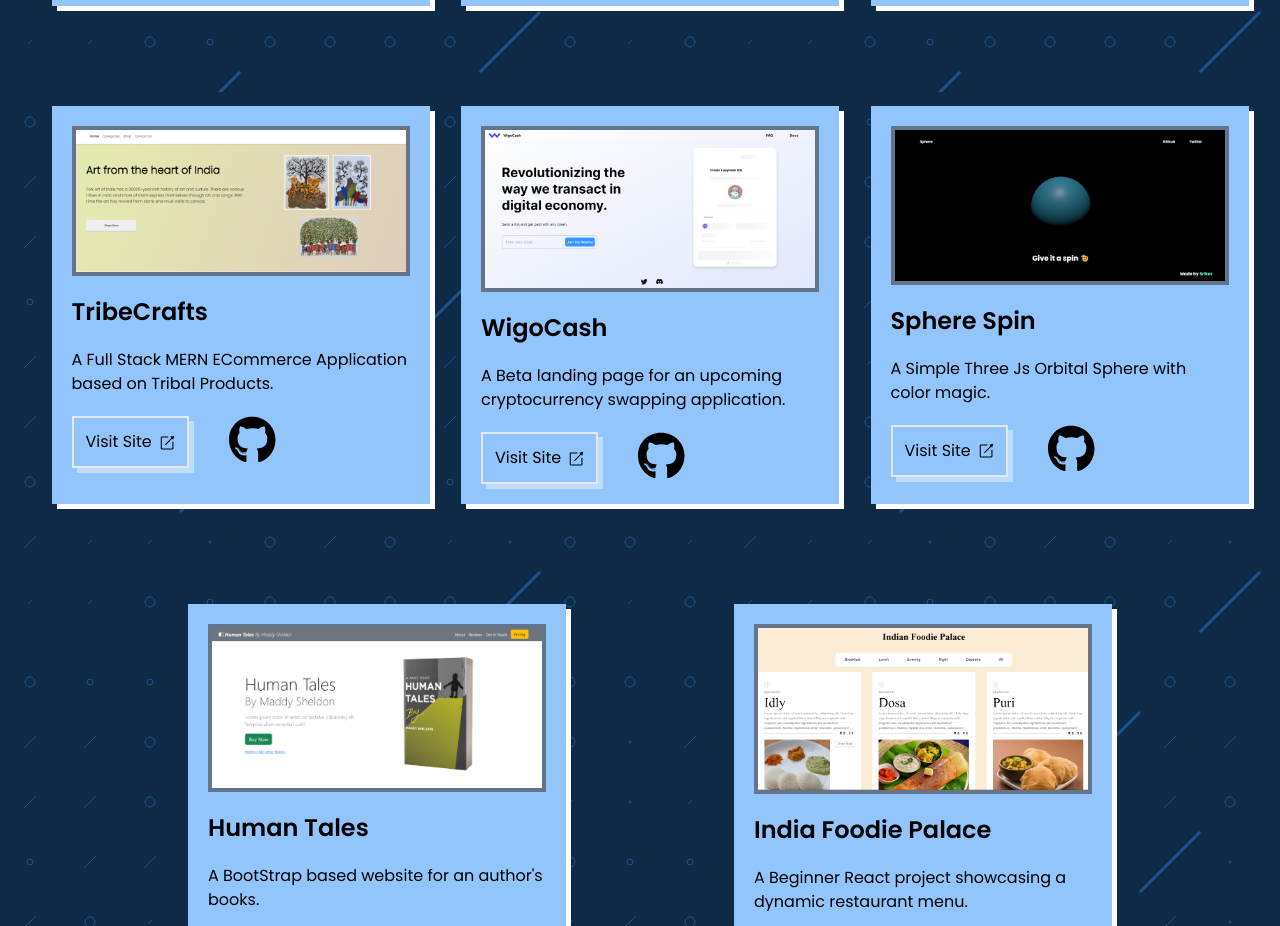
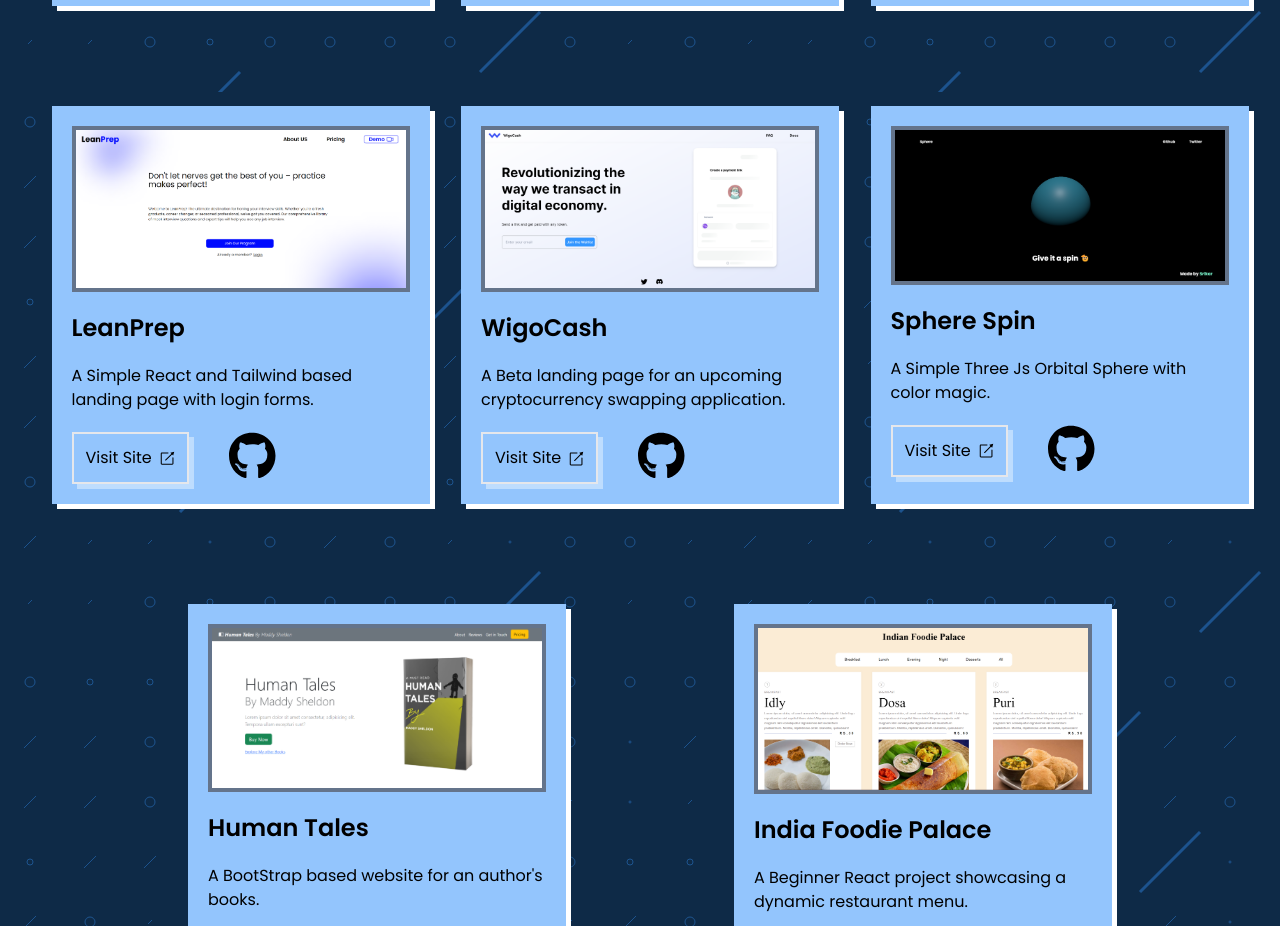
Before and after one commit to Srikarmk/Portfolio, a React (Vite) app: page / in a window 1280 px wide. Shown: the part 2220-3146 px from the top of the page. Built offline with nearby package versions, Linux system fonts and the light colour scheme.

Commit message:
Fixes done

```diff
--- a/src/Components/Portfolio/Home.jsx
+++ b/src/Components/Portfolio/Home.jsx
@@ -14,7 +14,7 @@
             <h1 className="text-2xl md:text-5xl font-bold md:font-extrabold ">Hi , I am M.K.Sai Srikar</h1>
             <p className="animate-typing overflow-hidden whitespace-nowrap border-r-4 border-r-white  text-2xl md:text-3xl text-white font-bold w-[100%] md:w-[40%]">Full Stack Developer</p>
 
-            <button className="bg-white text-black w-[100px] h-10 resume"><a href="https://drive.google.com/file/d/19AcKFfZKZnnfzPCcL97ftBPLipdUbh8q/view?usp=sharing" target="_blank" rel="noreferrer">Resume</a></button>
+            <button className="bg-white text-black w-[100px] h-10 resume"><a href="https://drive.google.com/file/d/1g8KzGR4-ffNqdzaQpR1gSS8JBeKWbZoi/view?usp=drive_link" target="_blank" rel="noreferrer">Resume</a></button>
             </div>
             <div className="flex justify-around md:flex md:justify-between md:w-[50%] pt-10">
               <a href="https://github.com/Srikarmk" target="_blank" rel="noreferrer"><FontAwesomeIcon icon={faGithub} className="fa-3x hover:text-[#3a86ff]" /></a>
--- a/src/Components/Portfolio/Projects.jsx
+++ b/src/Components/Portfolio/Projects.jsx
@@ -5,6 +5,7 @@
 import humantales from "../../assets/humantales.png"
 import ifp from "../../assets/ifp.png"
 import spherespin from "../../assets/spherespin.png"
+import leanprep from "../../assets/leanprep.png"
 import { FontAwesomeIcon } from "@fortawesome/react-fontawesome";
 import { faGithub} from "@fortawesome/free-brands-svg-icons";
 import link from "../../assets/arrow.svg"
@@ -45,12 +46,12 @@
       {/* Row 2  */}
       <div className="md:flex justify-evenly mb-20">
         <div className="w-[90%] mb-5 md:w-[30%] bg-blue-300 shadow-[5px_5px_0px_0px_rgba(255,255,255)] p-5">
-          <img src={tribecrafts} alt="tribecrafts" width={500} className="border-4 border-slate-500 mb-5" />
-          <h1 className="text-2xl font-semibold mb-5">TribeCrafts</h1>
-          <p className="mb-5">A Full Stack MERN ECommerce Application based on Tribal Products.</p>
+          <img src={leanprep} alt="tribecrafts" width={500} className="border-4 border-slate-500 mb-5" />
+          <h1 className="text-2xl font-semibold mb-5">LeanPrep</h1>
+          <p className="mb-5">A Simple React and Tailwind based landing page with login forms.</p>
           <div className="flex space-x-10">
-          <a href="https://tribecrafts.netlify.app" target="_blank" rel="noreferrer"><button className="p-3 flex justify-between items-center space-x-2 border-2 shadow-[5px_5px_0px_0px_rgba(255,255,255,0.4)] hover:shadow-[3px_3px_0px_0px_rgba(255,255,255,0.4)]"><span>Visit Site</span><span className="mt-1"><img src={link} alt="" width={15} /></span></button></a>
-          <a href="https://github.com/Srikarmk/tribecrafts" target="_blank" rel="noreferrer"><FontAwesomeIcon icon={faGithub} className="fa-3x hover:text-white" /></a>
+          <a href="https://leanprep-fb.vercel.app" target="_blank" rel="noreferrer"><button className="p-3 flex justify-between items-center space-x-2 border-2 shadow-[5px_5px_0px_0px_rgba(255,255,255,0.4)] hover:shadow-[3px_3px_0px_0px_rgba(255,255,255,0.4)]"><span>Visit Site</span><span className="mt-1"><img src={link} alt="" width={15} /></span></button></a>
+          <a href="https://github.com/Srikarmk/Leanprep" target="_blank" rel="noreferrer"><FontAwesomeIcon icon={faGithub} className="fa-3x hover:text-white" /></a>
           </div>
         </div>
         <div className="w-[90%] mb-5 md:w-[30%] p-5 bg-blue-300 shadow-[5px_5px_0px_0px_rgba(255,255,255)]">
--- a/tailwind.config.js
+++ b/tailwind.config.js
@@ -16,7 +16,7 @@
             visibility: "hidden"
           },
           "100%": {
-            width: "90%"
+            width: "95%"
           }
         },
         blink: {
```
Also changed, not shown: src/assets/leanprep.png (added).
